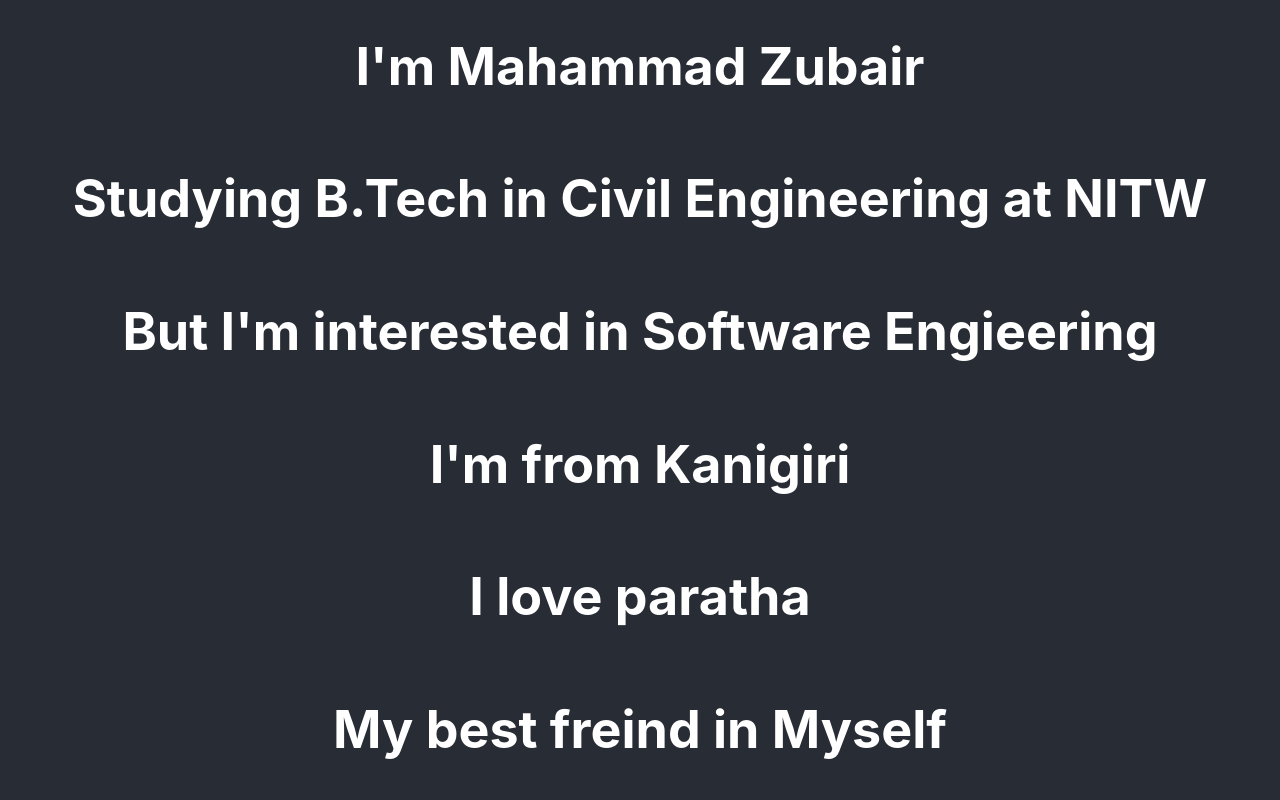
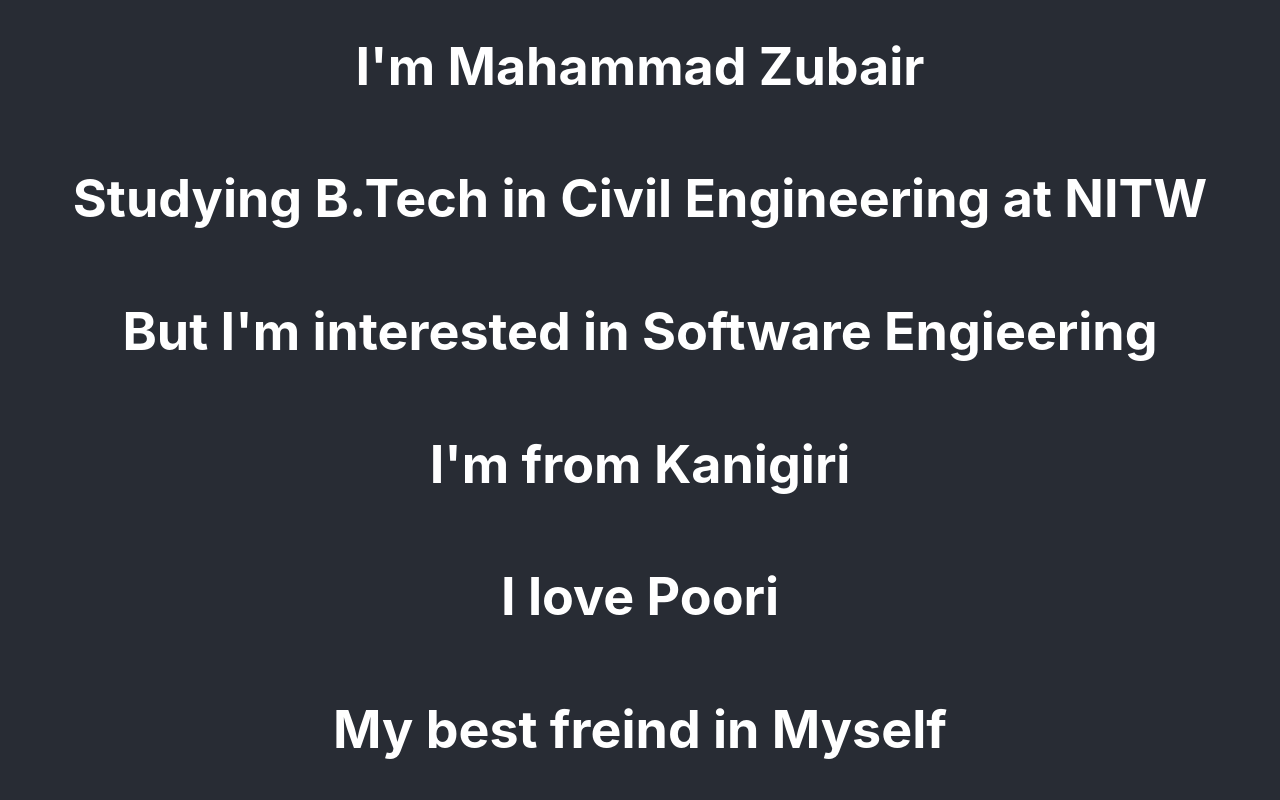
Before and after one commit to Zubair-05/demo, a React (Create React App) app: page / in a window 1280 px wide. Shown: the top 800 px of the page. Built offline with nearby package versions, Linux system fonts and the light colour scheme.

Commit message:
changed my favourite food

```diff
--- a/src/App.js
+++ b/src/App.js
@@ -10,7 +10,7 @@
         <h1>Studying B.Tech in Civil Engineering at NITW</h1>
         <h1>But I'm interested in Software Engieering</h1>
         <h1>I'm from Kanigiri</h1>
-        <h1>I love paratha</h1>
+        <h1>I love Poori</h1>
         <h1>My best freind in Myself</h1>
         <h1>abcd</h1>
         <img src={heroImage}/>
```
